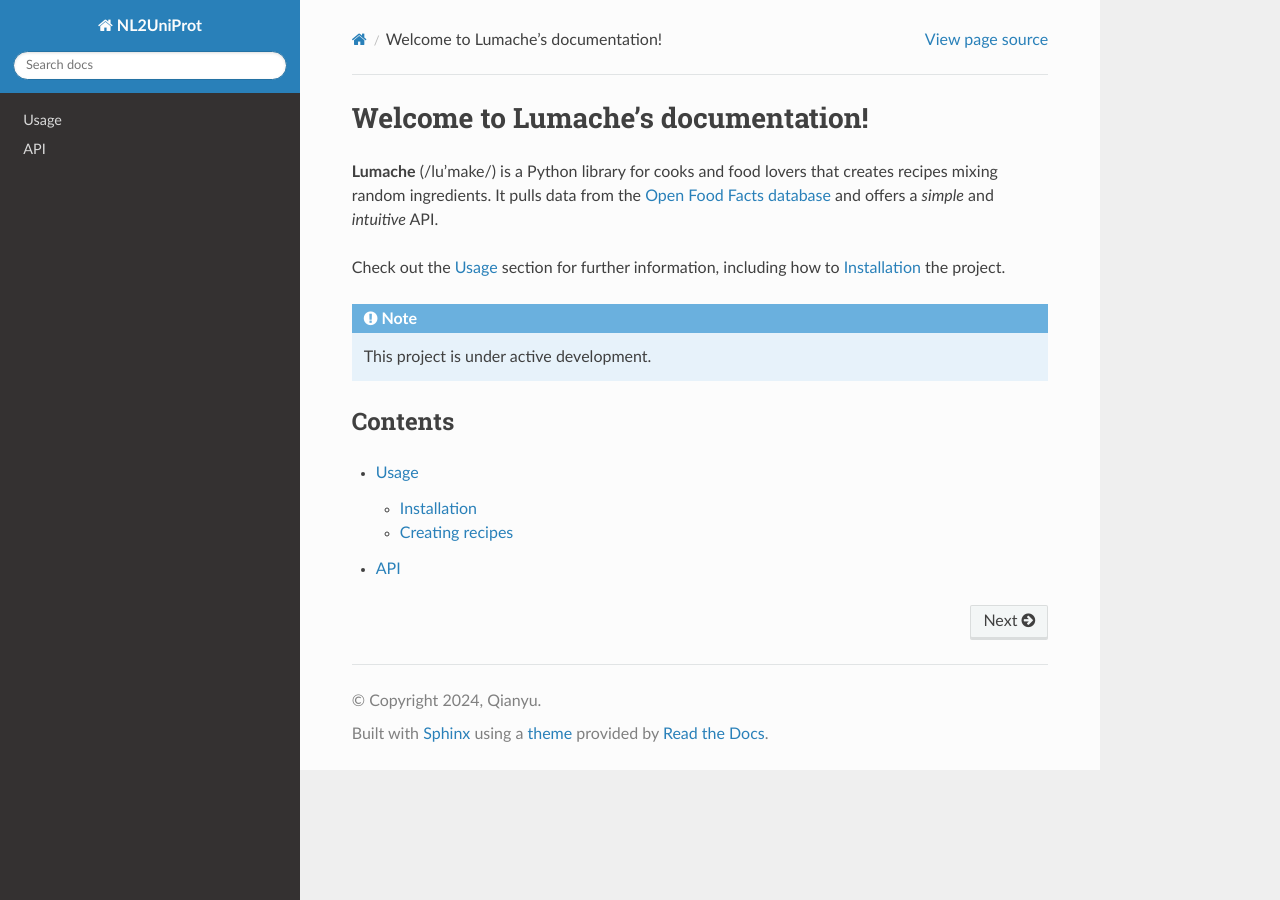
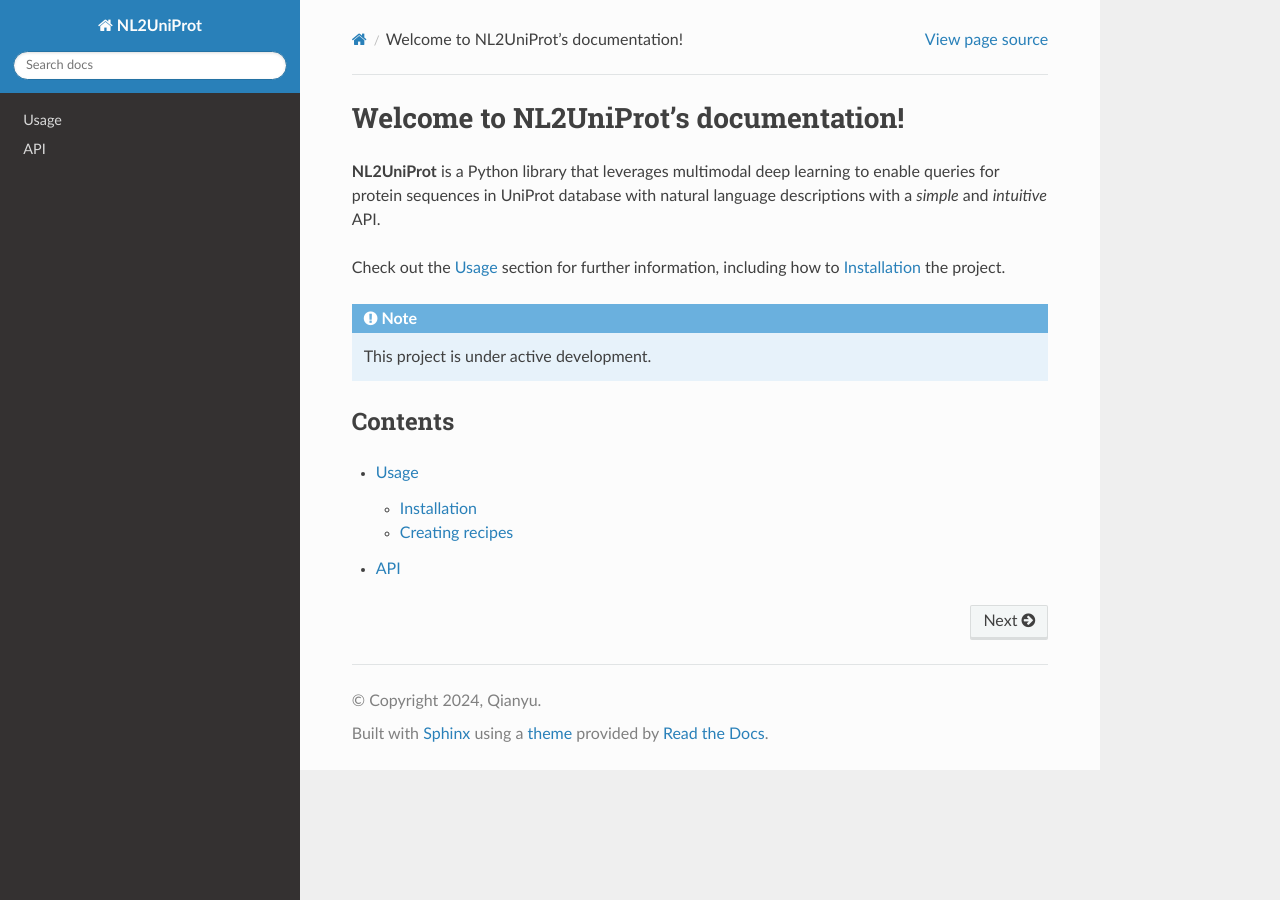
Before and after one commit to qzheng75/NL2UniProt, a Sphinx documentation site: the page built from docs/source/index.rst, in a window 1280 px wide. Built offline with Sphinx 7.4.7 and the Read the Docs theme 3.1.0, drawn with Linux system fonts in a browser that asks for light colours.

Commit message:
Update index.rst

```diff
--- a/docs/source/index.rst
+++ b/docs/source/index.rst
@@ -1,10 +1,8 @@
-Welcome to Lumache's documentation!
+Welcome to NL2UniProt's documentation!
 ===================================
 
-**Lumache** (/lu'make/) is a Python library for cooks and food lovers
-that creates recipes mixing random ingredients.
-It pulls data from the `Open Food Facts database <https://world.openfoodfacts.org/>`_
-and offers a *simple* and *intuitive* API.
+**NL2UniProt** is a Python library that leverages multimodal deep learning to enable queries for protein sequences
+in UniProt database with natural language descriptions with a *simple* and *intuitive* API.
 
 Check out the :doc:`usage` section for further information, including
 how to :ref:`installation` the project.
```
